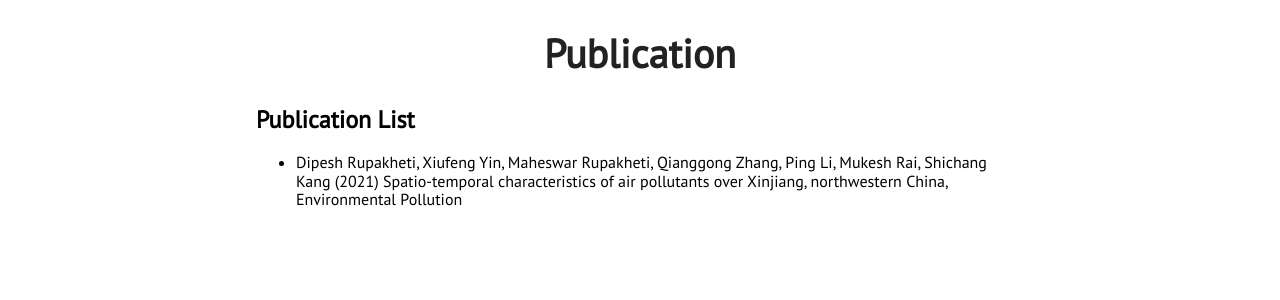
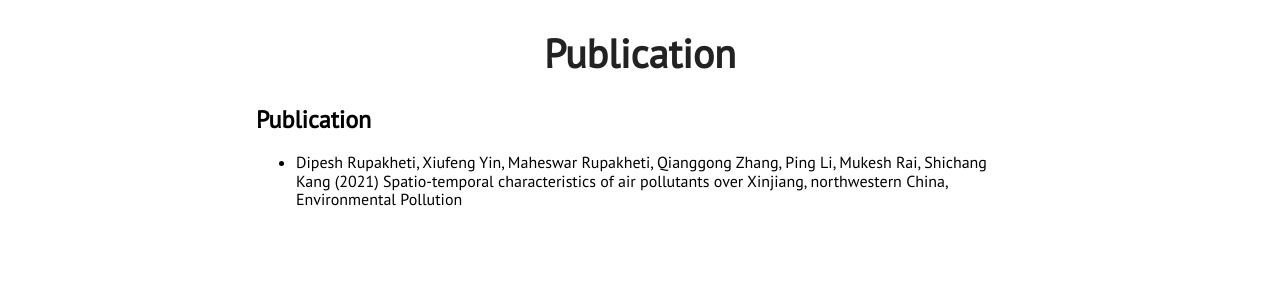
Before and after one commit to mukeshraeee/mukeshrai.github.io, a Jekyll site: the page built from index.html, in a window 1280 px wide and 900 px high, scrolled down 3147 px. Shown: the part 156-456 px from the top of the window. Built offline with Jekyll 4.4.1, drawn with Linux system fonts in a browser that asks for light colours; nearby versions of some CDN libraries.

Commit message:
Update projects.html

```diff
--- a/_includes/projects.html
+++ b/_includes/projects.html
@@ -9,7 +9,7 @@
             <div class="section-heading">Publication</div>
 
 
-<h2>Publication List</h2>
+<h2>Publication</h2>
 
 <ul>
     <li>Dipesh Rupakheti, Xiufeng Yin, Maheswar Rupakheti, Qianggong Zhang, Ping Li, Mukesh Rai, Shichang Kang (2021) Spatio-temporal characteristics of air pollutants over Xinjiang, northwestern China, Environmental Pollution</li>
```
